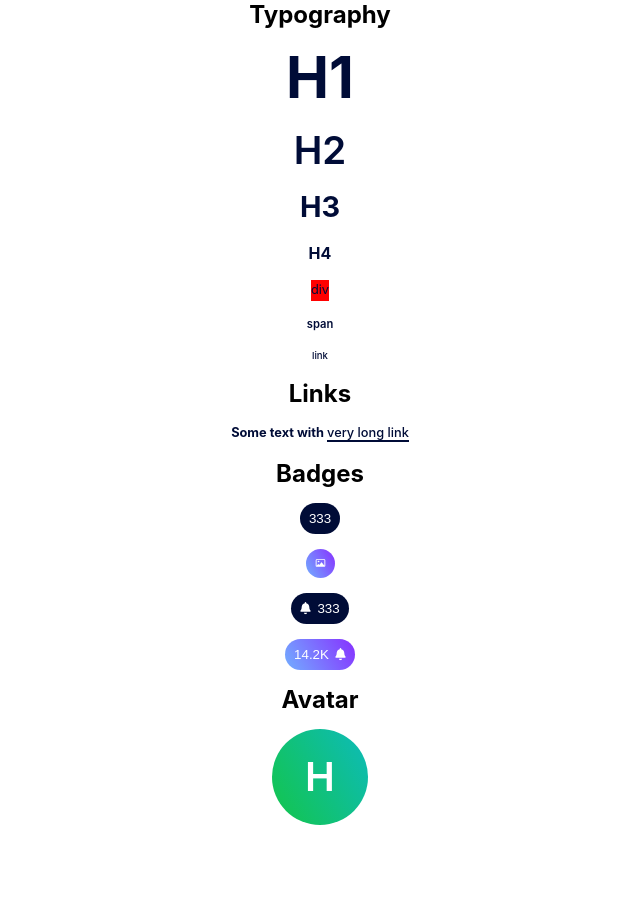
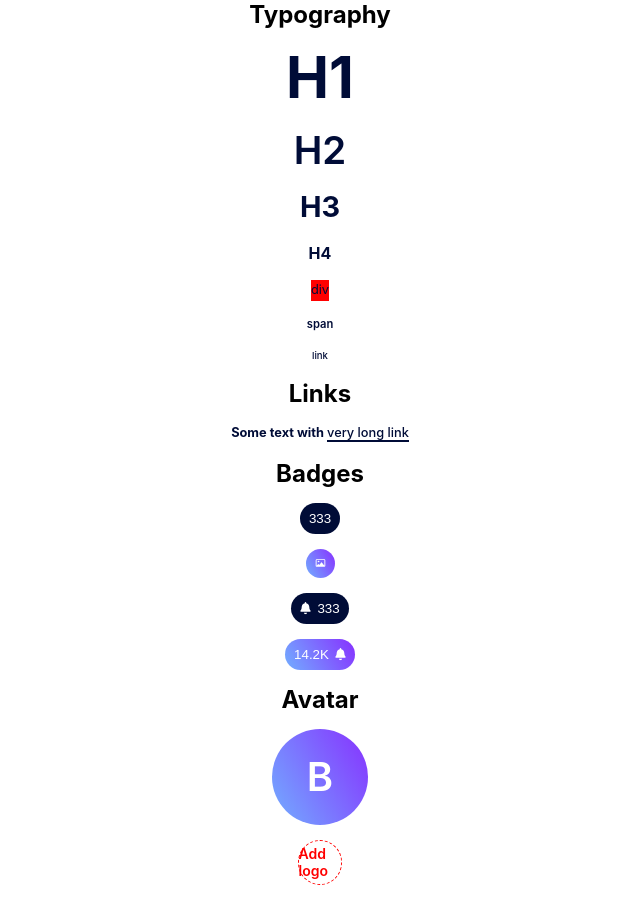
Before and after one commit to Fenix4088/SR_Design, a React (Create React App) app: page / in a window 1280 px wide. Shown: the whole page, without its empty margins (320-960 px from the left). Before the commit the page ends 840 px from the top, so only its background shows below. Built offline with nearby package versions, Linux system fonts and the light colour scheme.

Commit message:
Avatar: add new props for avatar, add Avatar component overload,  create some generic types

```diff
--- a/src/components/Avatar/Avatar.module.scss
+++ b/src/components/Avatar/Avatar.module.scss
@@ -2,23 +2,19 @@
 @import '../../styles/colors';
 @import '../../styles/mixins';
 
-@function unite($list, $glue: ", ") {
-  @if length($list) == 1 {
-    @return $list;
-  } @else {
-    $string: "";
-    @each $item in $list {
-      @if $string != "" { $string: $string + $glue; }
-      $string: $string + $item;
-    }
-
-    @return $string;
-  }
-}
-
 .avatar {
 
-  &.huge, &.large, &.middle, &.small, &.supersmall, &.tiny {
+  &.logo {
+    border: 1px dashed red;
+    &.huge, &.large, &.middle, &.small, &.super-small, &.tiny {
+      .name {
+        color: red;
+        font-size: 14px;
+      }
+    }
+  }
+
+  &.huge, &.large, &.middle, &.small, &.super-small, &.tiny {
     border-radius: 50%;
     @include flex(center, center);
     .name {
@@ -30,7 +26,6 @@
   &.huge {
     width: cRem(120);
     height: cRem(120);
-    background: $NewYear;
     .name {
       font-size: cRem(50);
     }
@@ -39,7 +34,6 @@
   &.large {
     width: cRem(64);
     height: cRem(64);
-    background: $Birthday;
     .name {
       font-size: cRem(28);
     }
@@ -48,7 +42,6 @@
   &.middle {
     width: cRem(56);
     height: cRem(56);
-    background: $Extrovert;
     .name {
       font-size: cRem(28);
     }
@@ -57,16 +50,14 @@
   &.small {
     width: cRem(40);
     height: cRem(40);
-    background: $Introvert;
     .name {
       font-size: cRem(18);
     }
   }
 
-  &.supersmall {
+  &.super-small {
     width: cRem(32);
     height: cRem(32);
-    background: $Extrovert;
     .name {
       font-size: cRem(16);
     }
@@ -75,10 +66,26 @@
   &.tiny {
     width: cRem(24);
     height: cRem(24);
-    background: $NewYear;
     .name {
       font-size: cRem(12);
     }
   }
 
+  &.new-year {
+    background: $NewYear;
+  }
+
+  &.birthday {
+    background: $Birthday;
+  }
+
+  &.extrovert {
+    background: $Extrovert;
+  }
+
+  &.introvert {
+    background: $Introvert;
+
+  }
+
 }
--- a/src/components/Avatar/Avatar.tsx
+++ b/src/components/Avatar/Avatar.tsx
@@ -2,18 +2,42 @@ import React from 'react';
 import classNames from "classnames";
 import styles from './Avatar.module.scss'
 
-type Size = 'huge' | 'large' | 'middle' | 'small' | 'supersmall' | 'tiny';
+type Size = 'huge' | 'large' | 'middle' | 'small' | 'super-small' | 'tiny';
+type Color = 'new-year' | 'birthday' | 'extrovert' | 'introvert';
 
-interface AvatarProps extends React.DetailedHTMLProps<React.HTMLAttributes<HTMLDivElement>, HTMLDivElement> {
-    size?: Size
+
+interface AvatarBase extends Omit<React.DetailedHTMLProps<React.HTMLAttributes<HTMLDivElement>, HTMLDivElement>, 'color'> {
+    size: Size
 }
 
-export const Avatar = ({size = 'huge', className, ...props}: AvatarProps) => {
-    const avatarCN = classNames(styles['avatar'], styles[`${size}`], className);
+interface IAvatar extends AvatarBase {
+    type: 'avatar'
+    color: Color
+    userName: string;
+}
+
+interface Logo extends AvatarBase {
+    type: 'logo'
+}
+
+type Overload = {
+    (props: IAvatar): JSX.Element;
+    (props: Logo): JSX.Element;
+}
+
+export const Avatar: Overload = ({size, color, type, className, userName, ...props}: any) => {
+
+    const avatarCN = classNames(styles['avatar'], styles[size], styles[color], className);
+    const logoCN = classNames(styles['avatar'], styles['logo'],  styles[size], className);
+
+    const isLogoType = type === 'logo' && true;
+    const currentCN = isLogoType ? logoCN : avatarCN;
+    const userNameFirstLetter = userName ? userName.trim().charAt(0).toUpperCase() : null;
+    const userNameNodeContent = isLogoType ? 'Add logo' : userNameFirstLetter
 
     return (
-        <div {...props} className={avatarCN}>
-            <div className={styles['name']}>H</div>
+        <div {...props} className={currentCN}>
+            <div className={styles['name']}>{userNameNodeContent}</div>
         </div>
     )
 }
--- a/src/components/Badge/Badge.tsx
+++ b/src/components/Badge/Badge.tsx
@@ -16,7 +16,7 @@ interface BadgeProps extends React.DetailedHTMLProps<React.ButtonHTMLAttributes<
 }
 
 const BadgeBase = React.memo(({children, badgeType = 'basic', className, ...props}: BadgeProps) => {
-    const badgeCN = classNames(styles['badge'], styles[`${badgeType}`], className)
+    const badgeCN = classNames(styles['badge'], styles[badgeType], className)
     return (
         <button {...props} className={badgeCN}>{children}</button>
     )
--- a/src/components/Sandbox/Sandbox.tsx
+++ b/src/components/Sandbox/Sandbox.tsx
@@ -11,7 +11,7 @@ import {Avatar} from "../Avatar/Avatar";
 export const Sandbox = () => {
     const [state, setState] = React.useState<boolean>(false);
 
-     const onMouseInHandler = () => console.log("onMouseInHandler")
+    const onMouseInHandler = () => console.log("onMouseInHandler")
 
     return (
         <>
@@ -71,7 +71,8 @@ export const Sandbox = () => {
                     </Badge.Icon>
                 </Badge>
                 <h2>Avatar</h2>
-                <Avatar />
+                <Avatar userName={'Billy Milligan'} type={'avatar'} size={'huge'} color={'birthday'}/>
+                <Avatar type={'logo'} size={'middle'}/>
             </div>
         </>
     )
--- a/src/components/T/T.tsx
+++ b/src/components/T/T.tsx
@@ -1,22 +1,26 @@
 import React from "react";
 import styles from './T.module.scss';
 import classNames from "classnames";
+import {PickFromType} from "../../types/generics";
 
 type TStyles = {
     [K in string]: string;
 }
+
+type TextType = 'body-1' | 'body-2' | 'body-3' | 'captions' | 'overline';
+type FontWeight = 'regular' | 'medium' | 'bold' | 'semiBold';
 
 interface TProps {
     children: JSX.Element
 }
 
 interface Headers extends TProps {
-    fontWeight?: 'bold' | 'semiBold'
+    fontWeight?: PickFromType<FontWeight, 'bold' | 'semiBold'>
 }
 
 interface SimpleText extends TProps {
-    textType: 'body-1' | 'body-2' | 'body-3' | 'captions' | 'overline'
-    fontWeight: 'regular' | 'medium' | 'bold' | 'semiBold'
+    textType: TextType
+    fontWeight: FontWeight
 }
 
 interface TOverload {
@@ -39,7 +43,7 @@ const componentStyles: TStyles = {
     overline: styles['overline']
 }
 
-export const getElementType = (elementType: string, textType: 'body-1' | 'body-2' | 'body-3' | 'captions' | 'overline'): string => {
+export const getElementType = (elementType: string, textType: TextType): string => {
     switch (elementType) {
         case 'h1':
         case 'h2':
--- /dev/null
+++ b/src/types/generics.ts
@@ -0,0 +1 @@
+export type PickFromType<T, PickedAlias> = PickedAlias extends T ? PickedAlias : never;
```
Also changed, not shown: 1 other file (tests, documents, lock files or other folders).
